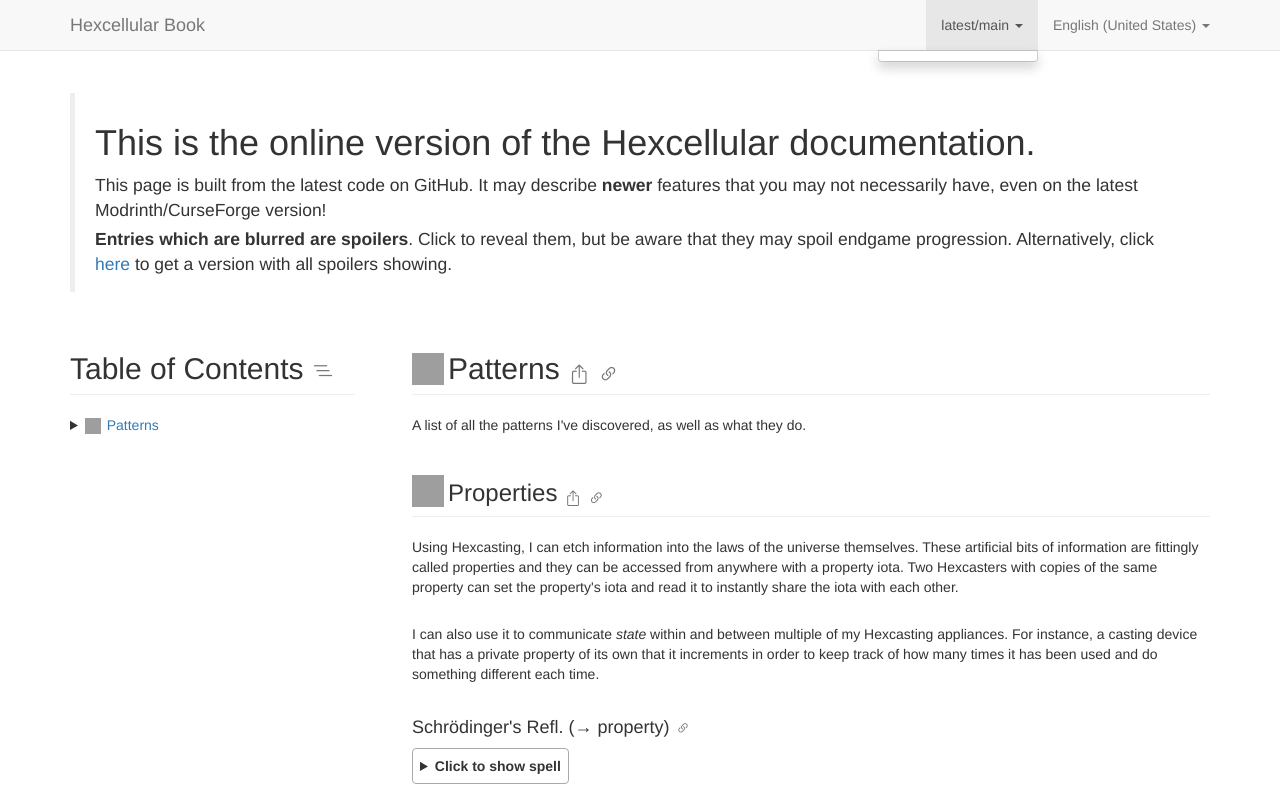
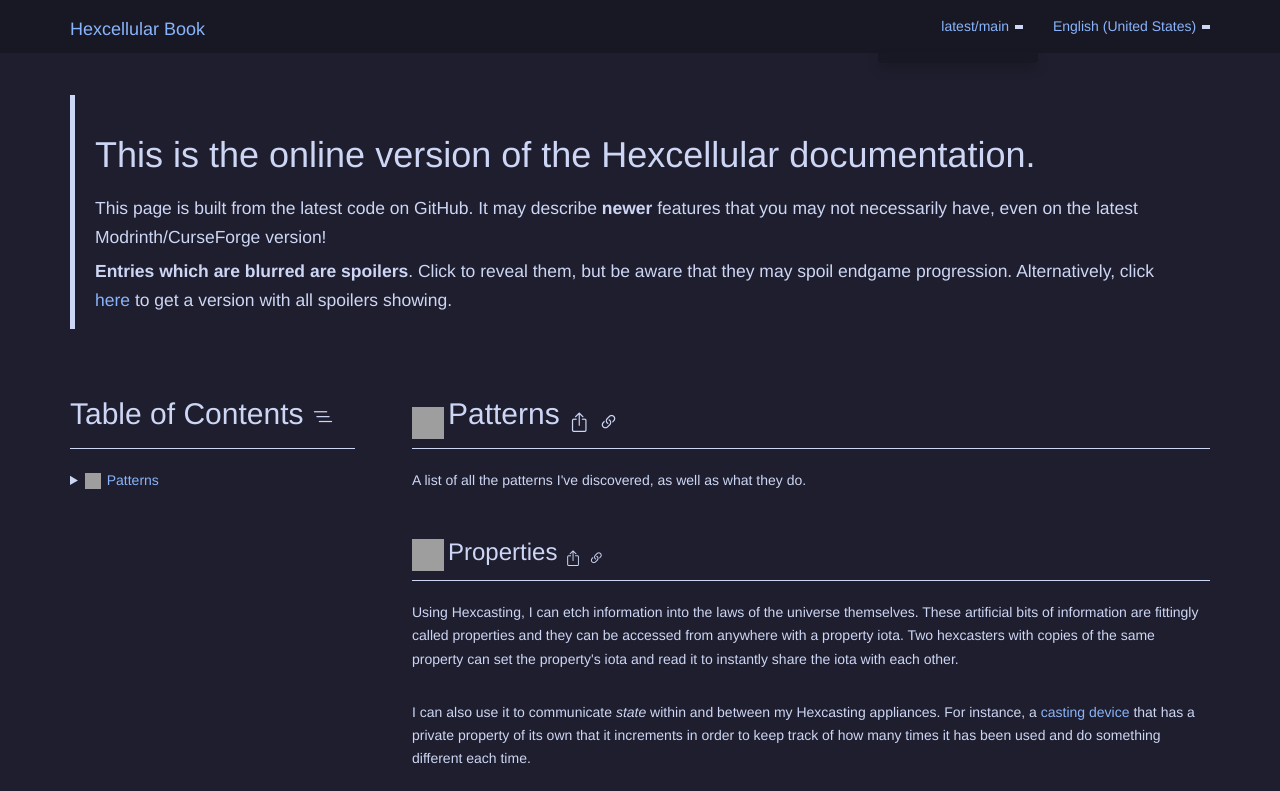
Before and after one commit to miyucomics/hexcellular, a plain HTML site: page docs/v/latest/main/en_us/index.html in a window 1280 px wide. Both pictures are taken after a click on the button "latest/main". Shown: the top 791 px of the page. Drawn offline with nearby package versions, Linux system fonts and the light colour scheme; grey boxes are pictures that could not be loaded.

Commit message:
Deploying to gh-pages from @ miyucomics/hexcellular@bbea439ba20bcfd0b41d9f90599b1908bc666789 🚀

```diff
--- a/docs/v/latest/main/en_us/index.css
+++ b/docs/v/latest/main/en_us/index.css
@@ -449,3 +449,43 @@ img.spell-viz {
 .spell-settings-toggle {
   font-size: large;
 }
+* {
+    color: #cdd6f4;
+    border-color: #cdd6f4 !important;
+    line-height: 1.65 !important;
+}
+body {
+    background-color: #1e1e2e;
+}
+::selection {
+    background: #cba6f7;
+}
+::-webkit-scrollbar {
+    display: none;
+}
+.page-header {
+    border-bottom: 1px solid #cdd6f4;
+}
+.navbar, .dropdown-menu {
+    background-color: #181825;
+    border: none;
+}
+.navbar-default .navbar-nav > .open > a, .navbar-default .navbar-nav > .open > a:focus, .navbar-default .navbar-nav > .open > a:hover {
+    background-color: #181825;
+}
+a {
+    color: #89b4fa !important;
+}
+a:hover {
+    color: #b4befe !important;
+}
+canvas.spell-viz {
+    --dot-color: #45475a;
+    --start-dot-color: #f38ba8;
+    --moving-dot-color: #89b4fa;
+    --path-color: #6c7086;
+    --visited-path-color: #b4befe;
+    --line-scale: 0.05;
+    --pause-text-scale: 0.25;
+    --moving-dot-scale: 0.1;
+}
--- a/docs/v/latest/main/en_us/index.html
+++ b/docs/v/latest/main/en_us/index.html
@@ -182,9 +182,9 @@
     class="permalink small"
     title="Permalink"
   ><i class="bi bi-link-45deg"></i></a></h3>
-    <p>Using Hexcasting, I can etch information into the laws of the universe themselves. These artificial bits of information are fittingly called properties and they can be accessed from anywhere with a property iota. Two Hexcasters with copies of the same property can set the property&#39;s iota and read it to instantly share the iota with each other.</p>
+    <p>Using Hexcasting, I can etch information into the laws of the universe themselves. These artificial bits of information are fittingly called properties and they can be accessed from anywhere with a property iota. Two hexcasters with copies of the same property can set the property&#39;s iota and read it to instantly share the iota with each other.</p>
 <br />
-    <p>I can also use it to communicate <i>state</i> within and between multiple of my Hexcasting appliances. For instance, a casting device that has a private property of its own that it increments in order to keep track of how many times it has been used and do something different each time.</p>
+    <p>I can also use it to communicate <i>state</i> within and between my Hexcasting appliances. For instance, a <a href="https://hexcasting.hexxy.media/v/0.10.3/1.0/en_us#items/hexcasting">casting device</a> that has a private property of its own that it increments in order to keep track of how many times it has been used and do something different each time.</p>
 <br />
   <div id="properties@hexcellular:create_property" class="">
 <h4 class="pattern-title">Schrödinger&#39;s Refl. (→ property)<a
```
Also changed, not shown: docs/v/latest/main/en_us/properties/index.html (+1 -1 lines), 2 other files.
